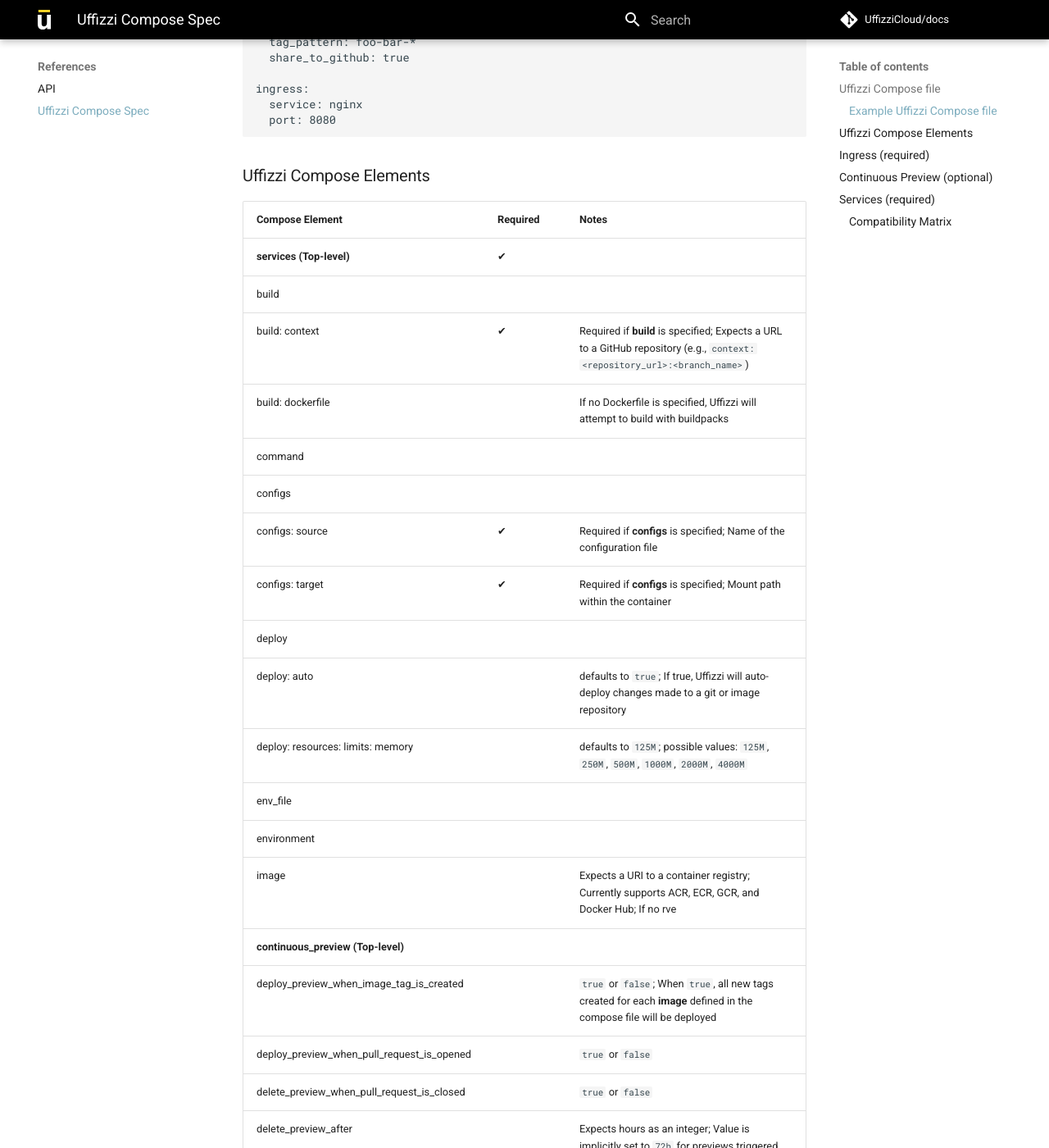
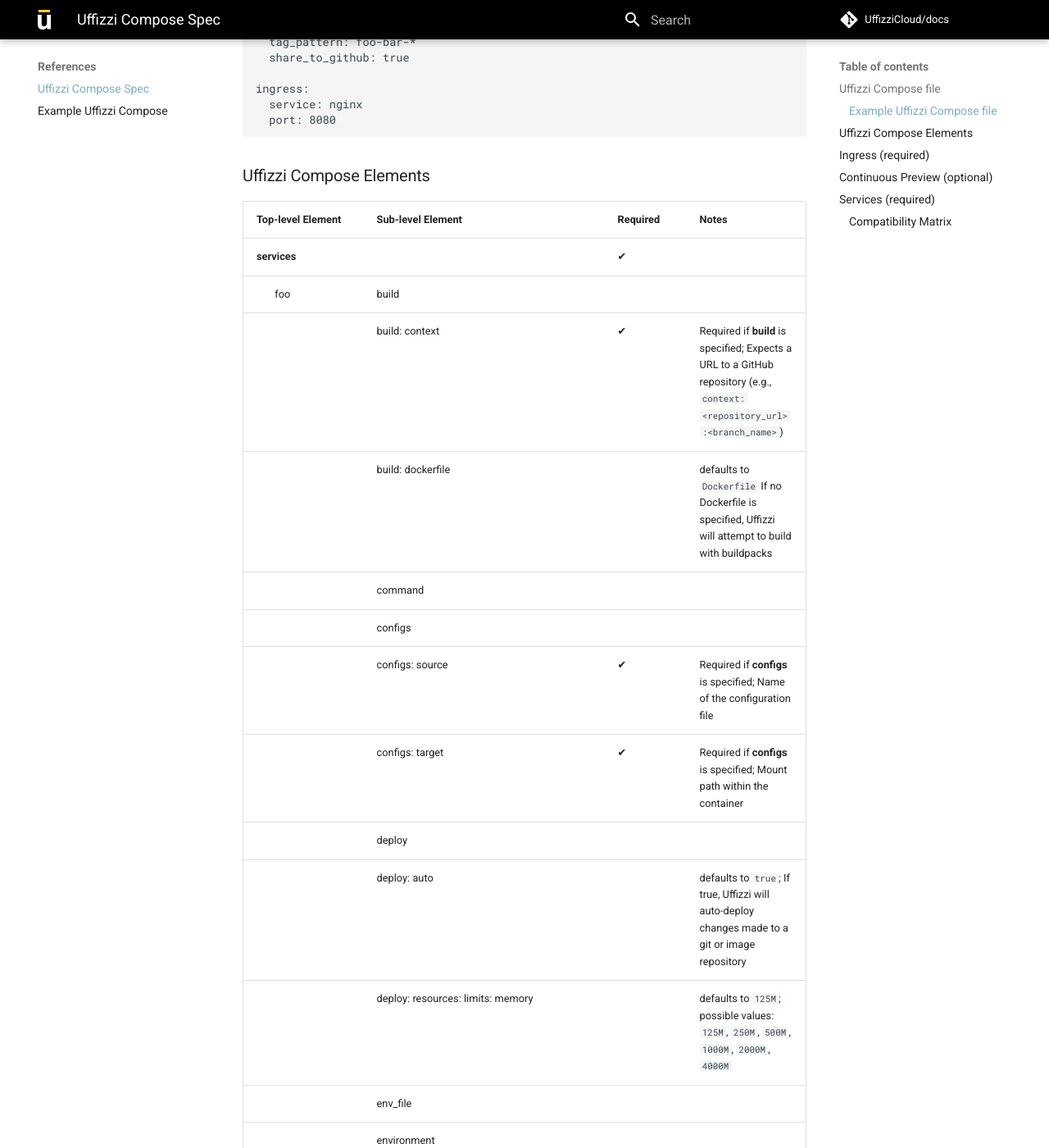
Before and after one commit to UffizziCloud/docs, an MkDocs documentation site: the page built from docs/references/compose-spec.md, in a window 1280 px wide and 1400 px high, scrolled down 1247 px. Shown: the whole window at 82% size. Built offline with MkDocs 1.6.1 and Material for MkDocs 9.7.7, drawn with Linux system fonts in a browser that asks for light colours; comment, search, counter and statistics services are not loaded; some of the changed text lies outside the part shown.

Commit message:
reorganizing navbar sections

```diff
--- a/docs/references/compose-spec.md
+++ b/docs/references/compose-spec.md
@@ -53,28 +53,33 @@
 
 ### Uffizzi Compose Elements
 
-| Compose Element                        | Required               | Notes                          |
-| -------------------------------------- | ---------------------- | ------------------------------ |
-| **services (Top-level)**               | ✔︎                      |                                |
-| build                                  |                        |                                |
-| build: context                         | ✔︎                      | Required if **build** is specified; Expects a URL to a GitHub repository (e.g., `context: <repository_url>:<branch_name>`)  |
-| build: dockerfile                      |                        | If no Dockerfile is specified, Uffizzi will attempt to build with buildpacks |
-| command                                |                        |                                |
-| configs                                |                        |                                |
-| configs: source                        | ✔︎                      | Required if **configs** is specified; Name of the configuration file |
-| configs: target                        | ✔︎                      | Required if **configs** is specified; Mount path within the container |
-| deploy                                 |                        |                                |
-| deploy: auto                           |                        | defaults to `true`; If true, Uffizzi will auto-deploy changes made to a git or image repository |
-| deploy: resources: limits: memory      |                        | defaults to `125M`; possible values: `125M`, `250M`, `500M`, `1000M`, `2000M`, `4000M` |
-| env_file                               |                        |                                |
-| environment                            |                        |                                |
-| image                                  |                        | Expects a URI to a container registry; Currently supports ACR, ECR, GCR, and Docker Hub; If no rve |
-| **continuous_preview (Top-level)**     |                        |                                |
-| deploy_preview_when_image_tag_is_created |                      | `true` or `false`; When `true`, all new tags created for each **image** defined in the compose file will be deployed           |
-| deploy_preview_when_pull_request_is_opened |                    | `true` or `false`              |
-| delete_preview_when_pull_request_is_closed |                    | `true` or `false`              |
-| delete_preview_after                   |                        | Expects hours as an integer; Value is implicitly set to `72h` for previews triggered from new/updated image tag |
-| share_to_github                        |                        | `true` or `false`              |
+|Top-level Element | Sub-level Element     | Required           | Notes          |
+| ---------------- | --------------------- | ------------------ | -------------- |
+| **services**       |                       | ✔︎                  |                |
+| &nbsp;&nbsp;&nbsp;&nbsp;&nbsp;&nbsp; foo | build                                  |                        |                                |
+| | build: context                         | ✔︎                      | Required if **build** is specified; Expects a URL to a GitHub repository (e.g., `context: <repository_url>:<branch_name>`)  |
+| | build: dockerfile                      |                        | defaults to `Dockerfile` If no Dockerfile is specified, Uffizzi will attempt to build with buildpacks |
+| | command                                |                        |                                |
+| | configs                                |                        |                                |
+| | configs: source                        | ✔︎                      | Required if **configs** is specified; Name of the configuration file |
+| | configs: target                        | ✔︎                      | Required if **configs** is specified; Mount path within the container |
+| | deploy                                 |                        |                                |
+| | deploy: auto                           |                        | defaults to `true`; If true, Uffizzi will auto-deploy changes made to a git or image repository |
+| | deploy: resources: limits: memory      |                        | defaults to `125M`; possible values: `125M`, `250M`, `500M`, `1000M`, `2000M`, `4000M` |
+| | env_file                               |                        |                                |
+| | environment                            |                        |                                |
+| | image                                  |                        | Expects a URI to a container registry; Currently supports ACR, ECR, GCR, and Docker Hub; If no rve |
+| **ingress**                  |           | ✔︎                      |                                |
+| | service                                | ✔︎                      |                                |
+| | port                                   | ✔︎                      |                                |
+| **continuous_preview**    |                |                        |                                |
+| | deploy_preview_when_image_tag_is_created |                      | `true` or `false`; When `true`, all new tags created for each **image** defined in the compose file will be deployed           |
+| | deploy_preview_when_pull_request_is_opened |                    | `true` or `false`              |
+| | delete_preview_when_pull_request_is_closed |                    | `true` or `false`              |
+| | delete_preview_after                   |                        | Expects hours as an integer; Value is implicitly set to `72h` for previews triggered from new/updated image tag |
+| | share_to_github                        |                        | `true` or `false`              |
+
+
 
 ### Ingress (required)
 
--- a/mkdocs.yml
+++ b/mkdocs.yml
@@ -96,14 +96,15 @@
   - Home:
     - Overview: index.md
     - Continuous Previews: continuous-previews.md
-    - Architecture: architecture.md
-    - Networking: networking.md
+    - Networking & Load-balancing: networking.md
+    - Role-based Access Control: rbac.md
+    - Certificates (TLS/SSL): certs.md
   - Setup:
-    - Installation: setup/installation.md
+    - Configure Previews: setup/config-previews.md
     - Source Code Integrations: setup/source-code-integrations.md
     - Container Registry Integrations: setup/container-registry-integrations.md
     - Single Sign-On (SSO): setup/single-sign-on.md
     - Custer Configuration: setup/cluster-config.md
   - References:
-    - API: references/api.md
     - Uffizzi Compose Spec: references/compose-spec.md
+    - Example Uffizzi Compose: references/example-compose.md
```
Also changed, not shown: docs/architecture.md (deleted, +0 -1 lines), docs/rbac.md (added, +1 -0 lines), docs/setup/config-previews.md (added, +9 -0 lines), docs/setup/installation.md (deleted, +0 -1 lines), docs/certs.md (added), docs/references/api.md (deleted), 1 other file.
